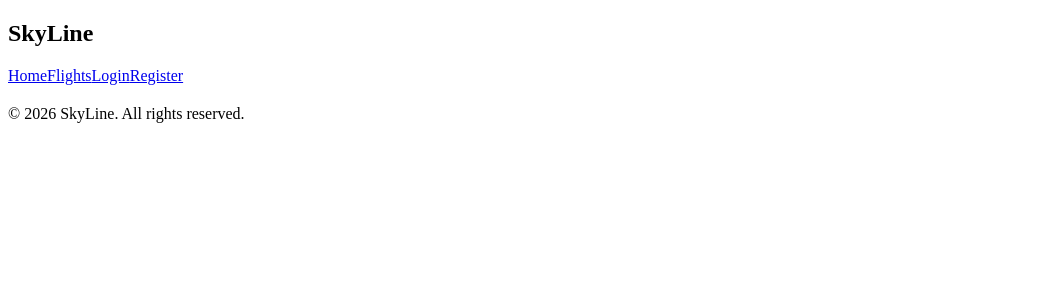
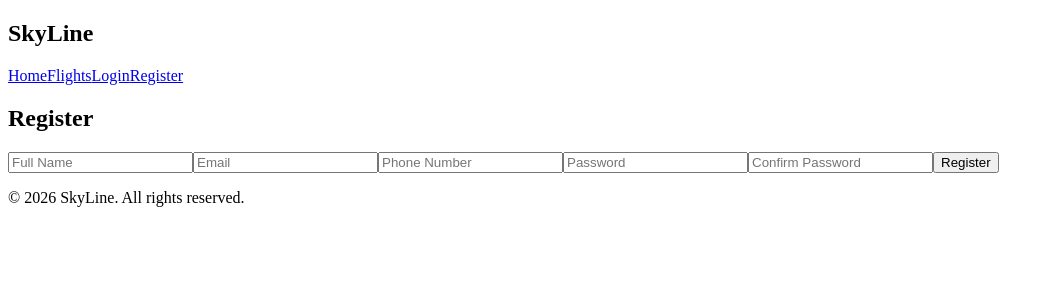
Before and after one commit to imryms/SkyLine, a React (Vite) app: page /register in a window 1280 px wide. Shown: the top 300 px of the page, without its empty margins (0-1054 px from the left). Built offline with nearby package versions, Linux system fonts and the light colour scheme; no server answers.

Commit message:
login and sign up pages

```diff
--- a/src/App.jsx
+++ b/src/App.jsx
@@ -43,7 +43,7 @@ function App() {
       <Routes>
         <Route path="/" element={<Home />} />
         <Route path="/login" element={<Login setUser={setUser} />} />
-        <Route path="/register" element={<Register />} />
+        <Route path="/register" element={<Register setUser={setUser} />} />
         <Route path="/bookings" element={<Profile />} />
 
         <Route path="/flights" element={<Flights />} />
--- a/src/pages/Login.jsx
+++ b/src/pages/Login.jsx
@@ -1,7 +1,74 @@
-const Login = () => {
+import { useState } from "react"
+import axios from "axios"
+import { useNavigate } from "react-router-dom"
+import { jwtDecode } from "jwt-decode"
+
+const API_URL = import.meta.env.VITE_API_URL
+
+const Login = ({ setUser }) => {
+  const navigate = useNavigate()
+
+  const [formData, setFormData] = useState({
+    email: "",
+    password: ""
+  })
+
+  const [error, setError] = useState("")
+
+  const handleChange = (e) => {
+    setFormData({
+      ...formData,
+      [e.target.name]: e.target.value
+    })
+  }
+
+  const handleSubmit = async (e) => {
+    e.preventDefault()
+
+    try {
+      const response = await axios.post(`${API_URL}/auth/login`,formData)
+
+      const token = response.data.token
+      localStorage.setItem("token", token)
+
+      const decoded = jwtDecode(token)
+      setUser(decoded)
+      navigate("/")
+    } catch (error) {
+  console.log(error.response?.data)
+  setError(error.response?.data?.msg || "Login failed")
+}
+  }
+
   return (
-    <h2></h2>
+    <div className="loginPage">
+      <h2>Login </h2>
 
+      <form onSubmit={handleSubmit}>
+        <input
+          type="email"
+          name="email"
+          placeholder="Email"
+          value={formData.email}
+          onChange={handleChange}
+          required
+        />
+
+        <input
+          type="password"
+          name="password"
+          placeholder="Password"
+          value={formData.password}
+          onChange={handleChange}
+          required
+        />
+
+        <button type="submit">Login</button>
+      </form>
+
+      {error && <p>{error}</p>}
+    </div>
   )
 }
+
 export default Login
--- a/src/pages/Register.jsx
+++ b/src/pages/Register.jsx
@@ -1,7 +1,107 @@
-const Register = () => {
+import { useState } from "react"
+import axios from "axios"
+import { useNavigate } from "react-router-dom"
+import { jwtDecode } from "jwt-decode"
+
+const API_URL = import.meta.env.VITE_API_URL
+
+const Register = ({ setUser }) => {
+  const navigate = useNavigate()
+
+  const [formData, setFormData] = useState({
+    fullName: "",
+    email: "",
+    password: "",
+    confirmPassword: "",
+    phoneNumber: ""
+  })
+
+  const [error, setError] = useState("")
+
+  const handleChange = (e) => {
+    setFormData({
+      ...formData,
+      [e.target.name]: e.target.value
+    })
+  }
+
+  const handleSubmit = async (e) => {
+    e.preventDefault()
+
+    try {
+      const response = await axios.post(
+        `${API_URL}/auth/register`,
+        formData
+      )
+
+      const token = response.data.token
+      localStorage.setItem("token", token)
+      const decoded = jwtDecode(token)
+      setUser(decoded)
+      navigate("/")
+
+    } catch (error) {
+  console.log(error.response?.data)
+  setError(error.response?.data?.msg || "Something went wrong")
+}
+  }
+
   return (
-    <h2></h2>
+    <div className="register-page">
+      <h2>Register </h2>
 
+      <form onSubmit={handleSubmit}>
+        <input
+          type="text"
+          name="fullName"
+          placeholder="Full Name"
+          value={formData.fullName}
+          onChange={handleChange}
+          required
+        />
+
+        <input
+          type="email"
+          name="email"
+          placeholder="Email"
+          value={formData.email}
+          onChange={handleChange}
+          required
+        />
+
+        <input
+          type="text"
+          name="phoneNumber"
+          placeholder="Phone Number"
+          value={formData.phoneNumber}
+          onChange={handleChange}
+          required
+        />
+
+        <input
+          type="password"
+          name="password"
+          placeholder="Password"
+          value={formData.password}
+          onChange={handleChange}
+          required
+        />
+
+        <input
+          type="password"
+          name="confirmPassword"
+          placeholder="Confirm Password"
+          value={formData.confirmPassword}
+          onChange={handleChange}
+          required
+        />
+
+        <button type="submit">Register</button>
+      </form>
+
+      {error && <p>{error}</p>}
+    </div>
   )
 }
+
 export default Register
```
